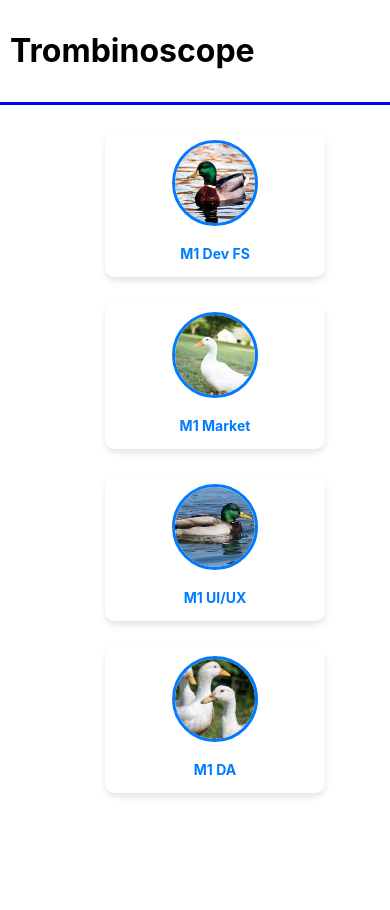
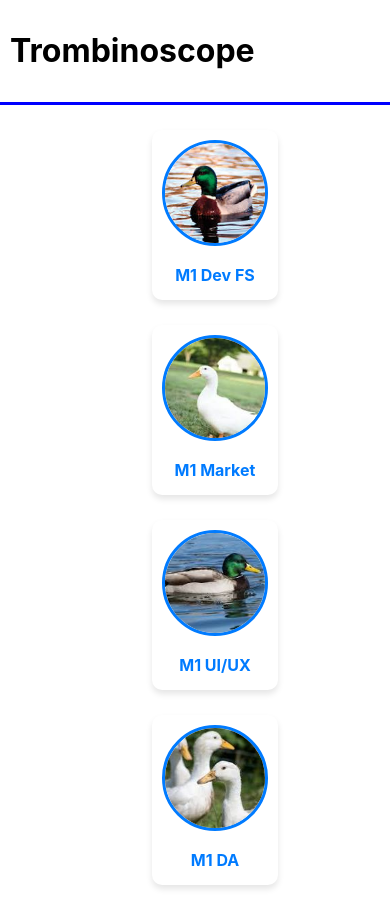
Before and after one commit to lugmog2728/TypeScript-Trombinoscope-GARDANNE_MATHON, a React (Create React App) app: page / in a window 390 px wide. Shown: the top 910 px of the page. Before the commit the page ends 844 px from the top, so only its background shows below. Built offline with nearby package versions, Linux system fonts and the light colour scheme.

Commit message:
💄change delete button person

```diff
--- a/src/components/PersonCard.tsx
+++ b/src/components/PersonCard.tsx
@@ -1,6 +1,7 @@
 import React from 'react';
 import { Person } from '../types/Person';
 import '../style/card.css';
+import { Trash2 } from 'lucide-react';
 
 interface PersonCardProps {
     person: Person;
@@ -13,7 +14,9 @@ const PersonCard: React.FC<PersonCardProps> = ({ person, removePerson }) => {
             <img src={person.photo} alt={person.name} />
             <p>{person.name}</p>
             <p>{person.category}</p>
-            <button onClick={() => removePerson(person.id)}> Supprimer </button>
+            <button className="delete" onClick={() => removePerson(person.id)}>
+                <Trash2 size={20} color={"red"} />
+            </button>
         </div>
     );
 };
--- a/src/components/TrombiList.tsx
+++ b/src/components/TrombiList.tsx
@@ -8,7 +8,7 @@ interface TrombiListProps {
     trombis: Trombi[]; // an array of Trombi
 }
 
-const TrombiList: React.FC<TrombiListProps> = ({ trombis}) => {
+const TrombiList: React.FC<TrombiListProps> = ({ trombis }) => {
     return (
         <div className="list">
             {trombis.map((trombi) => (
--- a/src/style/card.css
+++ b/src/style/card.css
@@ -41,19 +41,18 @@
     color: #007bff;
 }
 
-/* Responsive Design */
-@media (max-width: 600px) {
-    .card {
-        width: 200px;
-        padding: 10px;
-    }
+.delete {
+    position: absolute;
+    background: none;
+    top: 3px;
+    right: 3px;
+    cursor: pointer;
+    border: none;
+    display: none;
+    padding: 0;
+}
 
-    .card img {
-        width: 80px;
-        height: 80px;
-    }
-
-    .card p {
-        font-size: 14px;
-    }
+.card:hover .delete {
+    display: block;
+    background: none;
 }
```
